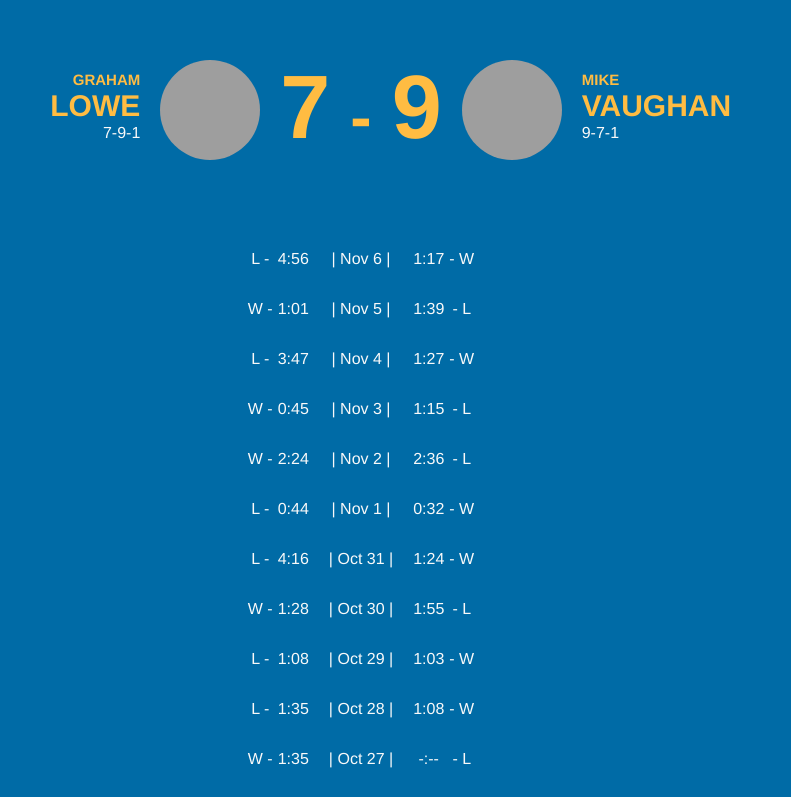
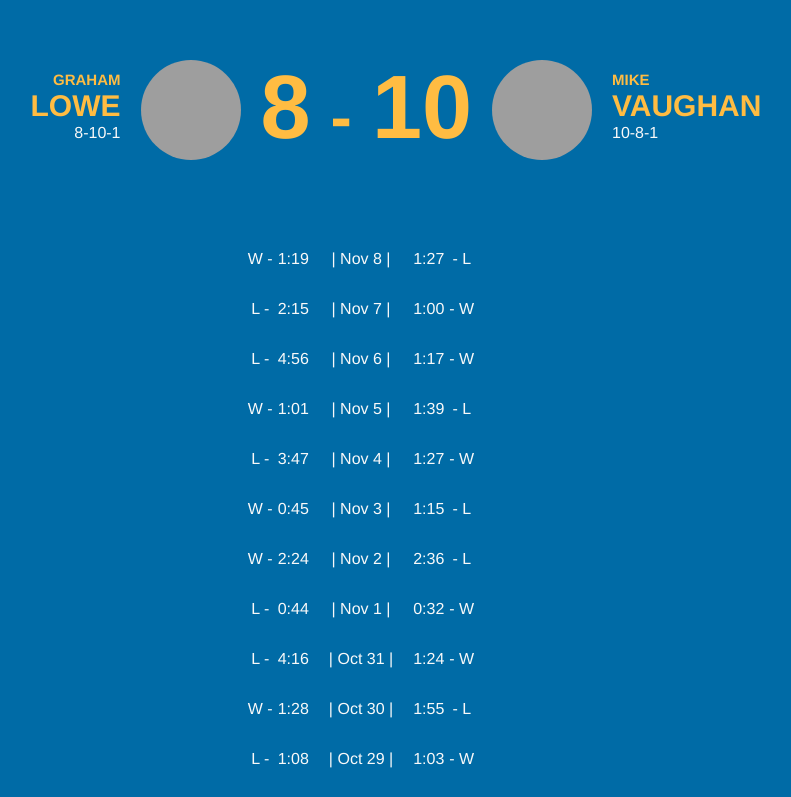
Before and after one commit to mikedvaughan/Godbutt, a plain HTML site: page index.html in a window 1280 px wide. Shown: the top 797 px of the page, without its empty margins (279-1070 px from the left). Drawn offline with Linux system fonts and the light colour scheme; grey boxes are pictures that could not be loaded.

Commit message:
Update index.html

```diff
--- a/index.html
+++ b/index.html
@@ -16,7 +16,7 @@
   <div class="scoreboard">
     <div id="graham">
       <div class="playerScore">
-        <h2>7</h2>
+        <h2>8</h2>
       </div>
       <div class="avatar">
         <img src="https://pbs.twimg.com/profile_images/519566658663243777/2P9RwAwr_400x400.jpeg" class="avatarIMG" alt="GrahamAvatar" height="42" width="42">
@@ -26,7 +26,7 @@
           <h4>GRAHAM</h4><h3> LOWE</h3>
         </div>
         <div class="playerRecord">
-          <p>7-9-1</p>
+          <p>8-10-1</p>
         </div>
       </div>
     </div>
@@ -37,7 +37,7 @@
 
     <div id="mike">
       <div class="playerScore">
-        <h2>9</h2>
+        <h2>10</h2>
       </div>
       <div class="avatar">
         <img src="https://pbs.twimg.com/profile_images/662681929527853056/f2PqdSlo_400x400.jpg" class="avatarIMG" alt="MikeAvatar" height="42" width="42">
@@ -47,7 +47,7 @@
           <h4>MIKE</h4> <h3>VAUGHAN</h3>
         </div>
         <div class="playerRecord">
-          <p>9-7-1</p>
+          <p>10-8-1</p>
         </div>
       </div>
     </div>
@@ -57,6 +57,8 @@
   <div class="cal-container">
     <div class="cal-graham">
       <div class="grahamRecord">
+        <p>W -</p> <!--Nov 8-->
+        <p>L -</p> <!--Nov 7-->
         <p>L -</p> <!--Nov 6-->
         <p>W -</p> <!--Nov 5-->
         <p>L -</p> <!--Nov 4-->
@@ -76,6 +78,8 @@
         <p>L -</p> <!--Oct 21-->
       </div>
       <div class="grahamTimes">
+        <p>1:19</p> <!--Nov 8-->
+        <p>2:15</p> <!--Nov 7-->
         <p>4:56</p> <!--Nov 6-->
         <p>1:01</p> <!--Nov 5-->
         <p>3:47</p> <!--Nov 4-->
@@ -96,6 +100,8 @@
       </div>
     </div>
     <div class="dates">
+      <p>| Nov 8 |</p>
+      <p>| Nov 7 |</p>
       <p>| Nov 6 |</p>
       <p>| Nov 5 |</p>
       <p>| Nov 4 |</p>
@@ -116,6 +122,8 @@
     </div>
     <div class="cal-mike">
       <div class="mikeTimes">
+        <p>1:27</p> <!--Nov 8-->
+        <p>1:00</p> <!--Nov 7-->
         <p>1:17</p> <!--Nov 6-->
         <p>1:39</p> <!--Nov 5-->
         <p>1:27</p> <!--Nov 4-->
@@ -135,6 +143,8 @@
         <p>0:55</p> <!--Oct 21-->
       </div>
       <div class="mikeRecord">
+        <p>- L</p> <!--Nov 8-->
+        <p>- W</p> <!--Nov 7-->
         <p>- W</p> <!--Nov 6-->
         <p>- L</p> <!--Nov 5-->
         <p>- W</p> <!--Nov 4-->
```
